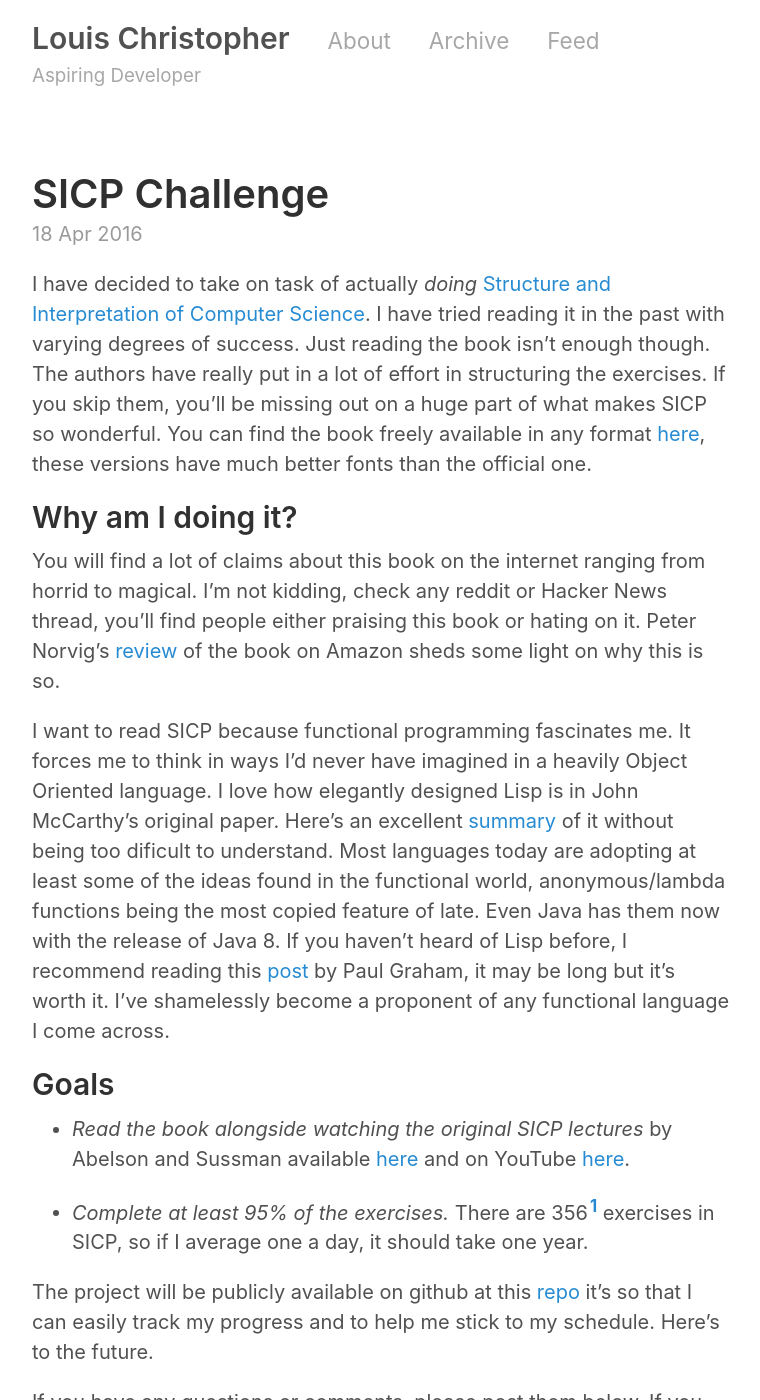
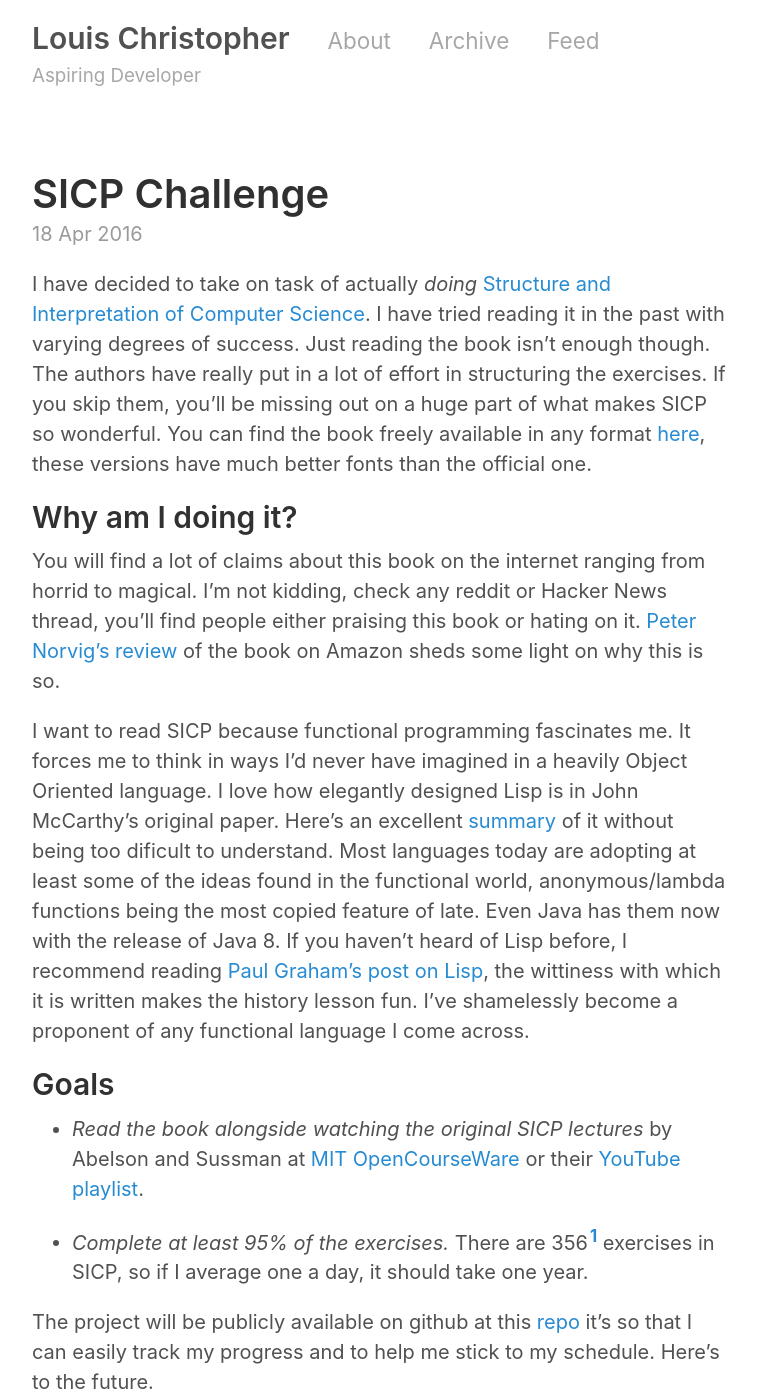
Before and after one commit to louisnow/louisnow.github.io, a Jekyll site: the page built from _posts/2016-04-18-sicp-challenge.markdown, in a window 1280 px wide and 1400 px high. Shown: the whole window, without its empty margins (258-1018 px from the left). Built offline with Jekyll 4.4.1, drawn with Linux system fonts in a browser that asks for light colours; comment, search, counter and statistics services are not loaded.

Commit message:
Fix links for SEO

```diff
--- a/_posts/2016-04-18-sicp-challenge.markdown
+++ b/_posts/2016-04-18-sicp-challenge.markdown
@@ -9,13 +9,13 @@ I have decided to take on task of actually <em>doing</em> [Structure and Interpr
 
 ## Why am I doing it?
 
-You will find a lot of claims about this book on the internet ranging from horrid to magical. I'm not kidding, check any reddit or Hacker News thread, you'll find people either praising this book or hating on it. Peter Norvig's [review](http://www.amazon.com/review/R403HR4VL71K8/ref=cm_cr_dp_title?ie=UTF8&ASIN=0262510871&channel=detail-glance&nodeID=283155&store=books){:target="_blank"} of the book on Amazon sheds some light on why this is so.
+You will find a lot of claims about this book on the internet ranging from horrid to magical. I'm not kidding, check any reddit or Hacker News thread, you'll find people either praising this book or hating on it. [Peter Norvig's review](http://www.amazon.com/review/R403HR4VL71K8/ref=cm_cr_dp_title?ie=UTF8&ASIN=0262510871&channel=detail-glance&nodeID=283155&store=books){:target="_blank"} of the book on Amazon sheds some light on why this is so.
 
-I want to read SICP because functional programming fascinates me. It forces me to think in ways I'd never have imagined in a heavily Object Oriented language. I love how elegantly designed Lisp is in John McCarthy's original paper. Here's an excellent [summary](http://swizec.com/blog/the-birth-of-lisp-a-summary-of-john-mccarthys-original-paper/swizec/5075) of it without being too dificult to understand. Most languages today are adopting at least some of the ideas found in the functional world, anonymous/lambda functions being the most copied feature of late. Even Java has them now with the release of Java 8. If you haven't heard of Lisp before, I recommend reading this [post](http://www.paulgraham.com/icad.html) by Paul Graham, it may be long but it's worth it. I've shamelessly become a proponent of any functional language I come across.
+I want to read SICP because functional programming fascinates me. It forces me to think in ways I'd never have imagined in a heavily Object Oriented language. I love how elegantly designed Lisp is in John McCarthy's original paper. Here's an excellent [summary](http://swizec.com/blog/the-birth-of-lisp-a-summary-of-john-mccarthys-original-paper/swizec/5075) of it without being too dificult to understand. Most languages today are adopting at least some of the ideas found in the functional world, anonymous/lambda functions being the most copied feature of late. Even Java has them now with the release of Java 8. If you haven't heard of Lisp before, I recommend reading [Paul Graham's post on Lisp](http://www.paulgraham.com/icad.html), the wittiness with which it is written makes the history lesson fun. I've shamelessly become a proponent of any functional language I come across.
 
 ## Goals
 
-* <em>Read the book alongside watching the original SICP lectures</em> by Abelson and Sussman available [here](http://ocw.mit.edu/courses/electrical-engineering-and-computer-science/6-001-structure-and-interpretation-of-computer-programs-spring-2005/video-lectures/) and on YouTube [here](https://www.youtube.com/playlist?list=PLE18841CABEA24090).
+* <em>Read the book alongside watching the original SICP lectures</em> by Abelson and Sussman at [MIT OpenCourseWare](http://ocw.mit.edu/courses/electrical-engineering-and-computer-science/6-001-structure-and-interpretation-of-computer-programs-spring-2005/video-lectures/) or their [YouTube playlist](https://www.youtube.com/playlist?list=PLE18841CABEA24090).
 
 * <em>Complete at least 95% of the exercises.</em> There are 356[^fn-footnote] exercises in SICP, so if I average one a day, it should take one year.
 
```
